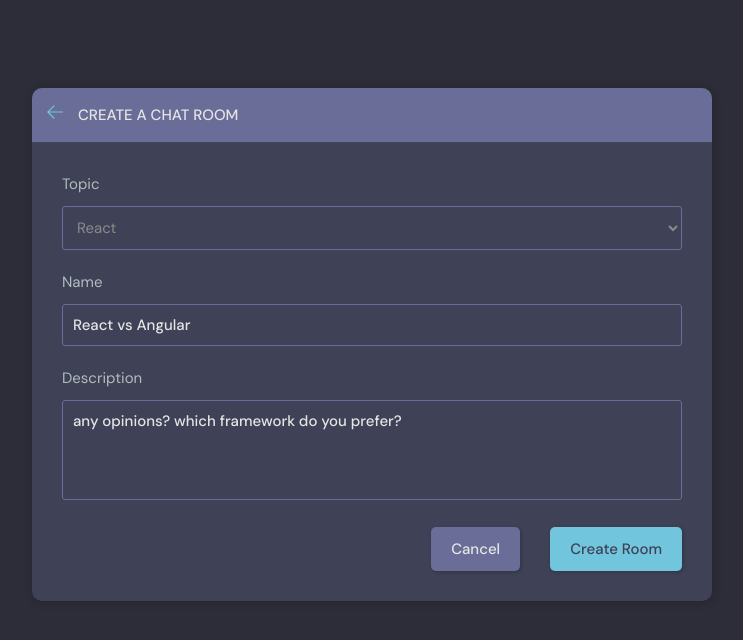
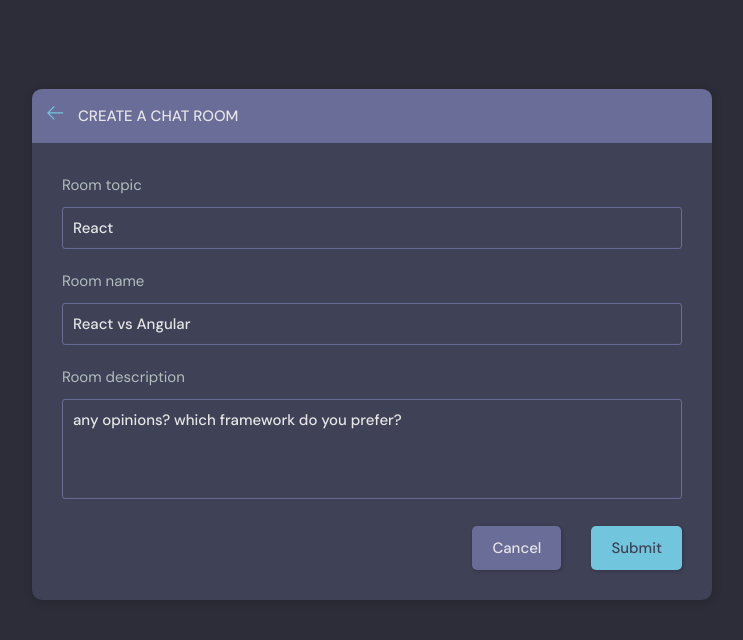
Before and after one commit to IDaneva/Server_Chat_Room, a Django app: page /update-room/11/ in a window 1280 px wide. Shown: the part 76-716 px from the top of the page, without its empty margins (268-1011 px from the left). Run offline with Django 4.2, Linux system fonts and the light colour scheme; a user stored in the database is signed in; data comes from the database, SQL or seed files in the repository; both versions use the stored data as it was after the commit.

Commit message:
edited the room form

```diff
--- a/studybud/base/templates/base/room_form.html
+++ b/studybud/base/templates/base/room_form.html
@@ -22,17 +22,32 @@
         <div class="layout__body">
           <form class="form" action="" method="POST">
             {% csrf_token %}
-            {% for field in form %}
+
             <div class="form__group">
-              <label for="room_name">{{field.label}}</label>
-              {{field}}
+              <label for="room_topic">Room topic</label>
+              <input required type="text" name="topic" list="topic-list" value="{{room.topic.name}}">
+              <datalist id="topic-list">
+                <select id="room-topic">
+                  {% for topic in topics %}
+                  <option value="{{topic.name}}">{{topic.name}}</option>
+                  {% endfor %}
+                </select>
+              </datalist>
             </div>
 
-            {% endfor %}
+            <div class="form__group">
+              <label for="room_name">Room name</label>
+              {{form.name}}
+            </div>
+
+            <div class="form__group">
+              <label for="room_description">Room description</label>
+              {{form.description}}
+            </div>
 
             <div class="form__action">
-              <a class="btn btn--dark" href="index.html">Cancel</a>
-              <button class="btn btn--main" type="submit">Create Room</button>
+              <a class="btn btn--dark" href="{% url 'home' %}">Cancel</a>
+              <button class="btn btn--main" type="submit">Submit</button>
             </div>
           </form>
         </div>
--- a/studybud/base/views.py
+++ b/studybud/base/views.py
@@ -108,16 +108,22 @@
 @login_required(login_url="login")
 def createRoom(request):
     form = RoomForm()
+    topics = Topic.objects.all()
     if request.method == "POST":
-        form = RoomForm(request.POST)
-        if form.is_valid():
-            room = form.save(commit=False)
-            room.host = request.user
-            room.save()
-            return redirect("home")
+        topic_name = request.POST.get("topic")
+        topic, created = Topic.objects.get_or_create(name=topic_name)
+
+        Room.objects.create(
+            host = request.user,
+            topic = topic,
+            name = request.POST.get("name"),
+            description = request.POST.get("description")
+
+        )
+        return redirect("home")
 
 
-    context = {"form": form}
+    context = {"form": form, "topics": topics}
     return render(request, "base/room_form.html", context)
 
 
@@ -125,17 +131,23 @@
 def updateRoom(request, pk):
     room = Room.objects.get(id=pk)
     form = RoomForm(instance=room)
+    topics = Topic.objects.all()
+
 
     # if request.user != room.host:
     #     return HttpResponse("You are not allowed here!")
 
     if request.method == "POST":
+        topic_name = request.POST.get("topic")
+        topic, created = Topic.objects.get_or_create(name=topic_name)
         form = RoomForm(request.POST,instance=room)
-        if form.is_valid():
-            form.save()
-            return redirect("home")
+        room.name = request.POST.get("name")
+        room.topic = topic
+        room.description = request.POST.get("description")
+        room.save()
+        return redirect("home")
 
-    context = {"form": form}
+    context = {"form": form, "topics": topics, "room": room}
     return render(request, "base/room_form.html", context)
 
 
```
Also changed, not shown: studybud/db.sqlite3.
